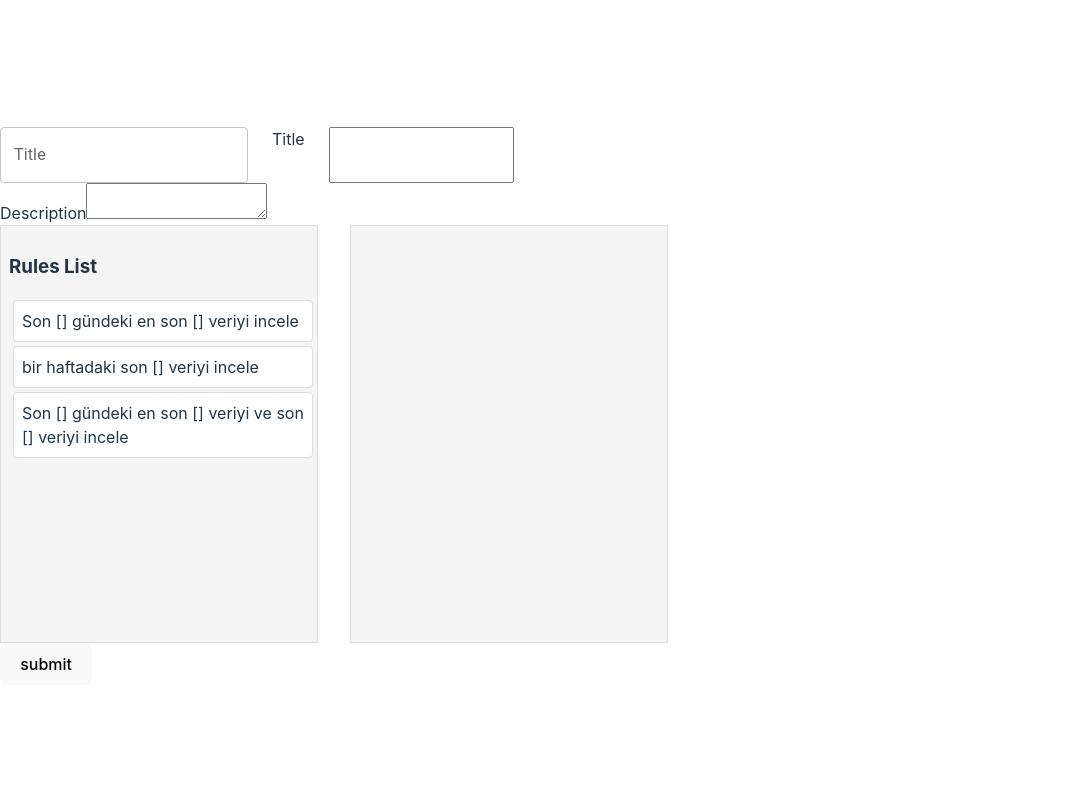
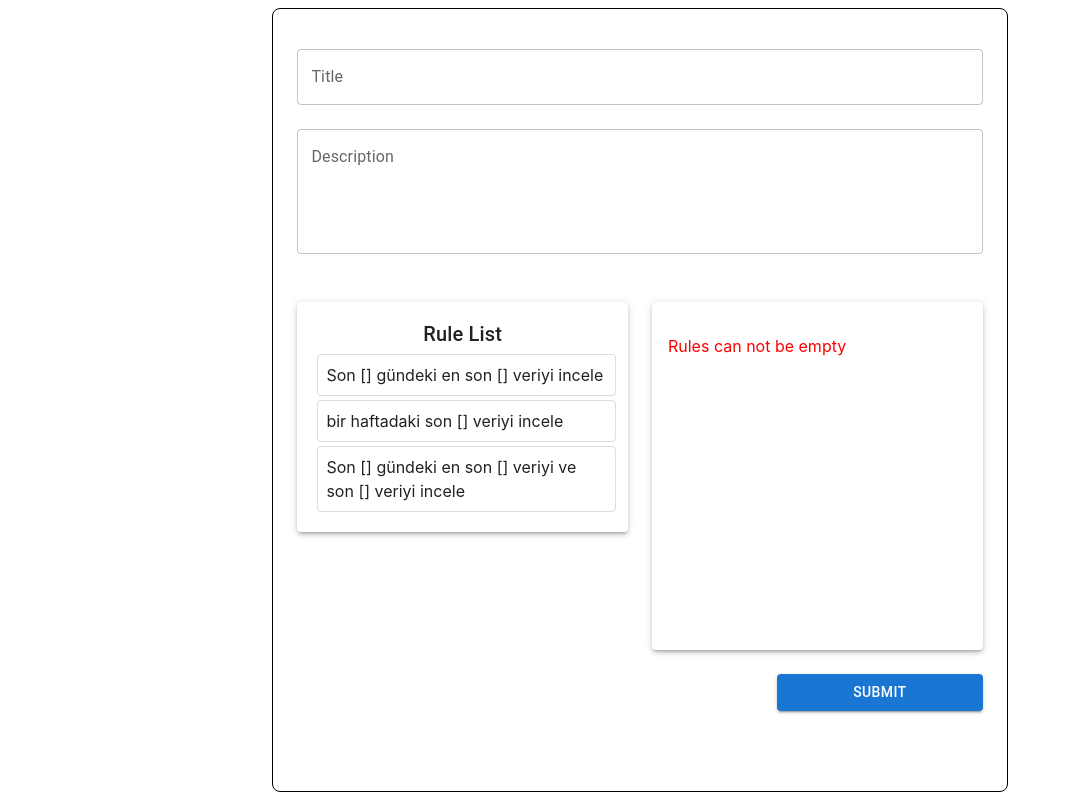
Before and after one commit to umtbyr/Form-component, a React (Vite) app: page / in a window 1280 px wide. Shown: the whole page, without its empty margins (0-1071 px from the left). Built offline with nearby package versions, Linux system fonts and the light colour scheme.

Commit message:
mui added

```diff
--- a/src/App.tsx
+++ b/src/App.tsx
@@ -1,5 +1,3 @@
-import { create } from "@mui/material/styles/createTransitions";
-import "./App.css";
 import MainForm from "./MainForm/MainForm";
 import { createTheme, ThemeProvider } from "@mui/material/styles";
 
--- a/src/MainForm/MainForm.tsx
+++ b/src/MainForm/MainForm.tsx
@@ -20,14 +20,7 @@ import FormComponent from "./components/FormComponent";
 import { SubmitHandler, useForm } from "react-hook-form";
 import { yupResolver } from "@hookform/resolvers/yup";
 import * as yup from "yup";
-import {
-    Box,
-    Button,
-    Grid2,
-    TextField,
-    Typography,
-    Paper,
-} from "@mui/material";
+import { Box, Button, Grid, TextField, Typography, Paper } from "@mui/material";
 
 type ParamType = {
     param: number;
@@ -93,7 +86,9 @@ const MainForm: React.FC = () => {
     const {
         register,
         setValue,
+        clearErrors,
         handleSubmit,
+        trigger,
         formState: { errors },
     } = useForm<FormInputType>({
         resolver: yupResolver(schema),
@@ -104,7 +99,12 @@ const MainForm: React.FC = () => {
 
     useEffect(() => {
         setValue("consumer", consumerList);
-    }, [consumerList, setValue]);
+        if (consumerList.length > 0) {
+            clearErrors("consumer");
+        } else {
+            trigger("consumer");
+        }
+    }, [consumerList, setValue, trigger, clearErrors]);
 
     const onCloseFormHandler = () => {
         setActiveItem(null);
@@ -115,7 +115,6 @@ const MainForm: React.FC = () => {
         setRulesList((prevList) =>
             prevList.filter((item) => item.code !== activeItem.code)
         );
-        console.log(consumerList);
     };
     const handleDragEnd = (event: DragEndEvent) => {
         const { active, over } = event;
@@ -151,18 +150,20 @@ const MainForm: React.FC = () => {
     };
 
     return (
-        <>
-            {formIsOpen && (
-                <FormComponent
-                    onSubmitHanlder={onSubmitFormHandler}
-                    onCloseHanlder={onCloseFormHandler}
-                    item={activeItem}
-                ></FormComponent>
-            )}
-            <Box component="form" onSubmit={handleSubmit(onSubmit)}>
+        <Box
+            sx={{
+                border: "1px solid black",
+                borderRadius: "8px",
+            }}
+        >
+            <Box
+                sx={{ mx: 3, my: 5 }}
+                component="form"
+                onSubmit={handleSubmit(onSubmit)}
+            >
                 <Typography variant="h4" gutterBottom></Typography>
-                <Grid2 container spacing={3}>
-                    <Grid2>
+                <Grid container spacing={3}>
+                    <Grid item xs={12}>
                         <TextField
                             label="Title"
                             fullWidth
@@ -170,42 +171,38 @@ const MainForm: React.FC = () => {
                             error={!!errors.title}
                             helperText={errors.title?.message}
                         ></TextField>
-                    </Grid2>
-                    <label htmlFor="title">Title</label>
-                    <input {...register("title")} id="title" type="text" />
-                    {errors.title && (
-                        <p style={{ color: "red" }}>{errors.title.message}</p>
-                    )}
-                </Grid2>
-                <div>
-                    <label htmlFor="descr">Description</label>
-                    <textarea
+                    </Grid>
+                    <Grid item xs={12}>
+                        <TextField
+                            label="Description"
+                            fullWidth
+                            multiline
+                            rows={4}
                             {...register("description")}
-                        id="descr"
-                    ></textarea>
-                    {errors.description && (
-                        <p style={{ color: "red" }}>
-                            {errors.description.message}
-                        </p>
-                    )}
-                </div>
-
+                            error={!!errors.description}
+                            helperText={errors.description?.message}
+                        ></TextField>
+                    </Grid>
+                </Grid>
                 <DndContext
                     sensors={sensors}
                     onDragEnd={handleDragEnd}
                     onDragStart={handleDragStart}
                 >
-                    <div style={{ display: "flex", gap: "2rem" }}>
-                        <div
-                            style={{
-                                width: "300px",
-                                minHeight: "400px",
-                                padding: "8px",
-                                backgroundColor: "#f4f4f4",
-                                border: "1px solid #ddd",
+                    <Grid container spacing={3} mt={3}>
+                        <Grid item xs={6}>
+                            <Paper
+                                elevation={3}
+                                sx={{
+                                    p: 2,
                                 }}
                             >
-                            <h3>Rules List</h3>
+                                <Typography
+                                    sx={{ textAlign: "center" }}
+                                    variant="h6"
+                                >
+                                    Rule List
+                                </Typography>
                                 {rulesList.map((item) => (
                                     <DraggableItem
                                         key={item.code}
@@ -213,11 +210,16 @@ const MainForm: React.FC = () => {
                                         label={item.text}
                                     />
                                 ))}
-                        </div>
+                            </Paper>
+                        </Grid>
+                        <Grid item xs={6}>
+                            <Paper elevation={3} sx={{ p: 2 }}>
                                 <DroppableList id="container">
                                     <SortableContext
                                         strategy={verticalListSortingStrategy}
-                                items={consumerList.map((item) => item.code)}
+                                        items={consumerList.map(
+                                            (item) => item.code
+                                        )}
                                     >
                                         {consumerList.map((item) => (
                                             <SortableItem
@@ -226,11 +228,13 @@ const MainForm: React.FC = () => {
                                                 label={item.text}
                                             ></SortableItem>
                                         ))}
+
                                         <input
                                             type="hidden"
                                             value={JSON.stringify(rulesList)}
                                             {...register("consumer")}
                                         />
+
                                         {errors.consumer && (
                                             <p style={{ color: "red" }}>
                                                 {errors.consumer.message}
@@ -238,11 +242,31 @@ const MainForm: React.FC = () => {
                                         )}
                                     </SortableContext>
                                 </DroppableList>
-                    </div>
+                            </Paper>
+                        </Grid>
+                    </Grid>
                 </DndContext>
-                <button>submit</button>
+                <Box
+                    sx={{ display: "flex", justifyContent: "flex-end", mt: 3 }}
+                >
+                    <Button
+                        type="submit"
+                        variant="contained"
+                        color="primary"
+                        sx={{ mb: 5, width: "30%" }}
+                    >
+                        submit
+                    </Button>
                 </Box>
-        </>
+            </Box>
+            {formIsOpen && (
+                <FormComponent
+                    onSubmitHanlder={onSubmitFormHandler}
+                    onCloseHanlder={onCloseFormHandler}
+                    item={activeItem}
+                ></FormComponent>
+            )}
+        </Box>
     );
 };
 
--- a/src/MainForm/components/DroppableList.tsx
+++ b/src/MainForm/components/DroppableList.tsx
@@ -1,4 +1,5 @@
 import { useDroppable } from "@dnd-kit/core";
+import { Box } from "@mui/material";
 
 type Props = {
     id: string;
@@ -11,17 +12,9 @@ const DroppableList: React.FC<Props> = ({ id, children }) => {
     });
 
     return (
-        <div
-            style={{
-                width: "300px",
-                padding: "8px",
-                backgroundColor: "#f4f4f4",
-                border: "1px solid #ddd",
-            }}
-            ref={setNodeRef}
-        >
+        <Box sx={{ minHeight: "300px" }} ref={setNodeRef}>
             {children}
-        </div>
+        </Box>
     );
 };
 
--- a/src/MainForm/components/FormComponent.tsx
+++ b/src/MainForm/components/FormComponent.tsx
@@ -3,7 +3,7 @@ import { SubmitHandler, useForm } from "react-hook-form";
 import { yupResolver } from "@hookform/resolvers/yup";
 import { countSquareBrackets } from "../utlis";
 import * as yup from "yup";
-
+import { Box, Grid, TextField, Typography, Paper, Button } from "@mui/material";
 type Props = {
     item: ItemType | undefined | null;
     onCloseHanlder: () => void;
@@ -68,50 +68,56 @@ const FormComponent: React.FC<Props> = ({
             <div style={styles.overlay} onClick={onCloseHanlder}></div>
 
             <div style={styles.modal}>
-                <form onSubmit={handleSubmit(onSubmit)}>
-                    <p>{item.text}</p>
-                    <div style={styles.inputContainer}>
+                <Box
+                    sx={{
+                        display: "flex",
+                        flexDirection: "column",
+                        alignItems: "center",
+                    }}
+                    component="form"
+                    onSubmit={handleSubmit(onSubmit)}
+                >
+                    <Typography variant="h6">{item.text}</Typography>
+                    <Box sx={{ display: "flex", p: 2 }}>
                         {Inputs.map((name) => (
-                            <div key={name}>
-                                <input
-                                    style={styles.input}
-                                    {...register(name)}
-                                    type="number"
-                                    placeholder={name}
-                                ></input>
-                                {errors[name] && (
-                                    <p style={styles.error}>
-                                        {errors[name]?.message}
-                                    </p>
-                                )}
-                            </div>
+                            <TextField
+                                sx={{ mx: 1 }}
+                                key={name}
+                                fullWidth
+                                {...register(name)}
+                                type="number"
+                                placeholder={name}
+                                error={!!errors}
+                                helperText={errors[name]?.message}
+                            ></TextField>
                         ))}
-                    </div>
-                    <div style={styles.buttonContainer}>
-                        <button type="submit">Submit</button>
-                        <button type="button" onClick={onCloseHanlder}>
+                    </Box>
+                    <Box
+                        sx={{
+                            px: 1,
+                            width: "100%",
+                            display: "flex",
+                            justifyContent: "space-between",
+                        }}
+                    >
+                        <Button variant="contained" type="submit">
+                            Submit
+                        </Button>
+                        <Button
+                            variant="contained"
+                            type="button"
+                            onClick={onCloseHanlder}
+                        >
                             Cancel
-                        </button>
-                    </div>
-                </form>
+                        </Button>
+                    </Box>
+                </Box>
             </div>
         </>
     );
 };
 
 const styles = {
-    inputContainer: {
-        display: "flex",
-        backgrounColor: "red",
-        padding: " 0 2rem",
-    },
-
-    input: {
-        minWidth: "100px",
-        minHeight: "40px",
-        margin: "1rem",
-    },
-
     overlay: {
         position: "fixed" as "fixed",
         top: 0,
@@ -131,20 +137,11 @@ const styles = {
         borderRadius: "8px",
         boxShadow: "0px 4px 8px rgba(0, 0, 0, 0.5)",
         zIndex: 1001,
-        minWidth: "300px",
+        minWidth: "400px",
         maxWidth: "80%",
         maxHeight: "80%",
         overflowY: "auto" as "auto",
     },
-    error: {
-        color: "red",
-        fontSize: "12px",
-    },
-    buttonContainer: {
-        display: "flex",
-        justifyContent: "space-between",
-        marginTop: "15px",
-    },
 };
 
 export default FormComponent;
--- a/src/MainForm/components/SortableItem.tsx
+++ b/src/MainForm/components/SortableItem.tsx
@@ -1,6 +1,7 @@
 import React from "react";
 import { useSortable } from "@dnd-kit/sortable";
 import { CSS } from "@dnd-kit/utilities";
+import { Box, Grid, TextField, Typography, Paper, Button } from "@mui/material";
 
 type SortableItemProps = {
     id: string;
@@ -8,7 +9,8 @@ type SortableItemProps = {
 };
 
 const SortableItem: React.FC<SortableItemProps> = ({ id, label }) => {
-    const { attributes, listeners, setNodeRef, transform, transition } = useSortable({ id });
+    const { attributes, listeners, setNodeRef, transform, transition } =
+        useSortable({ id });
 
     const style: React.CSSProperties = {
         transform: transform ? CSS.Transform.toString(transform) : undefined,
--- a/src/index.css
+++ b/src/index.css
@@ -2,7 +2,7 @@
     font-family: Inter, system-ui, Avenir, Helvetica, Arial, sans-serif;
     line-height: 1.5;
     font-weight: 400;
-
+    box-sizing: border-box;
     color-scheme: light dark;
     color: rgba(255, 255, 255, 0.87);
     background-color: #242424;
@@ -13,46 +13,15 @@
     -moz-osx-font-smoothing: grayscale;
 }
 
-a {
-  font-weight: 500;
-  color: #646cff;
-  text-decoration: inherit;
+html {
 }
-a:hover {
-  color: #535bf2;
-}
-
 body {
+    display: flex;
+    flex-direction: column;
+    justify-content: center;
+    align-items: center;
+    min-height: 100vh;
     margin: 0;
-  display: flex;
-  place-items: center;
-  min-width: 320px;
-  min-height: 100vh;
-}
-
-h1 {
-  font-size: 3.2em;
-  line-height: 1.1;
-}
-
-button {
-  border-radius: 8px;
-  border: 1px solid transparent;
-  padding: 0.6em 1.2em;
-  font-size: 1em;
-  font-weight: 500;
-  font-family: inherit;
-  background-color: #1a1a1a;
-  cursor: pointer;
-  transition: border-color 0.25s;
-}
-button:hover {
-  border-color: #646cff;
-  background-color: #646cff4f;
-}
-button:focus,
-button:focus-visible {
-  outline: 4px auto -webkit-focus-ring-color;
 }
 
 @media (prefers-color-scheme: light) {
```
Also changed, not shown: src/App.css (deleted). Lines whose indentation alone changed are shown as unchanged.
